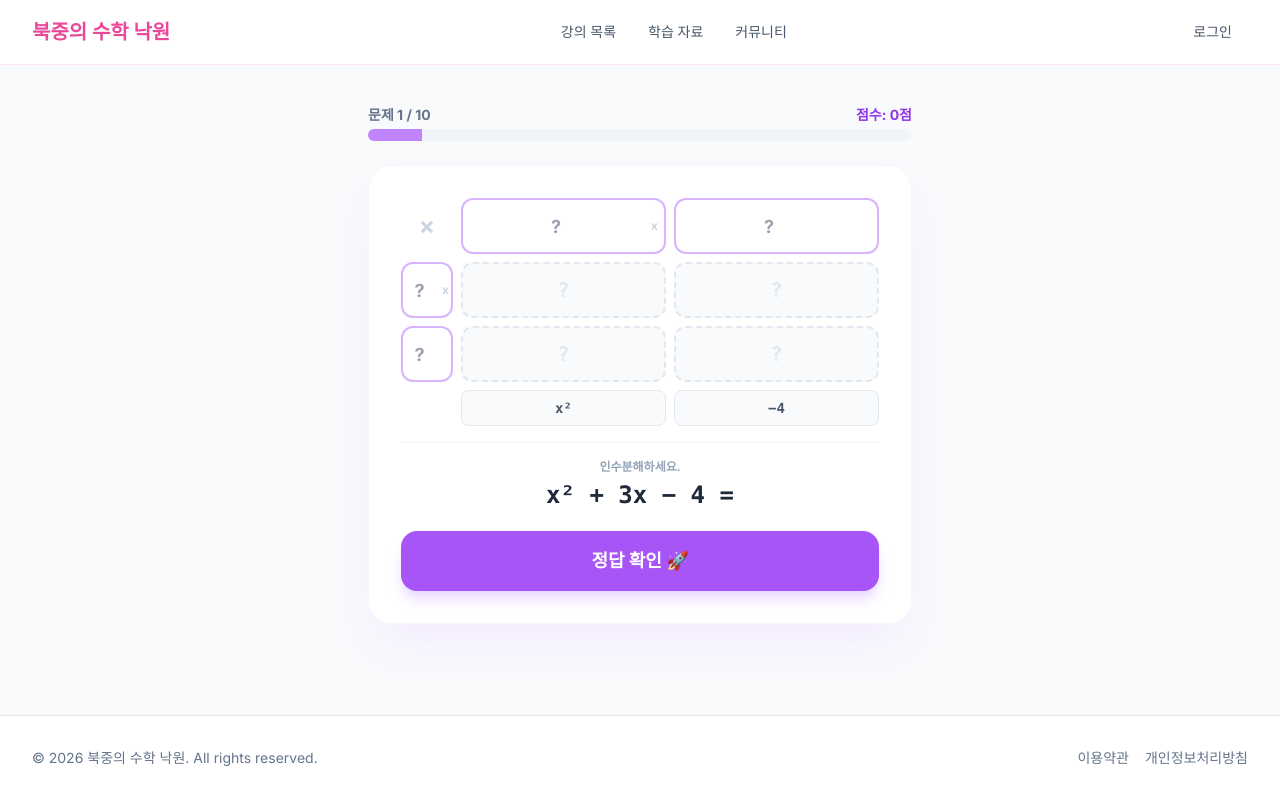
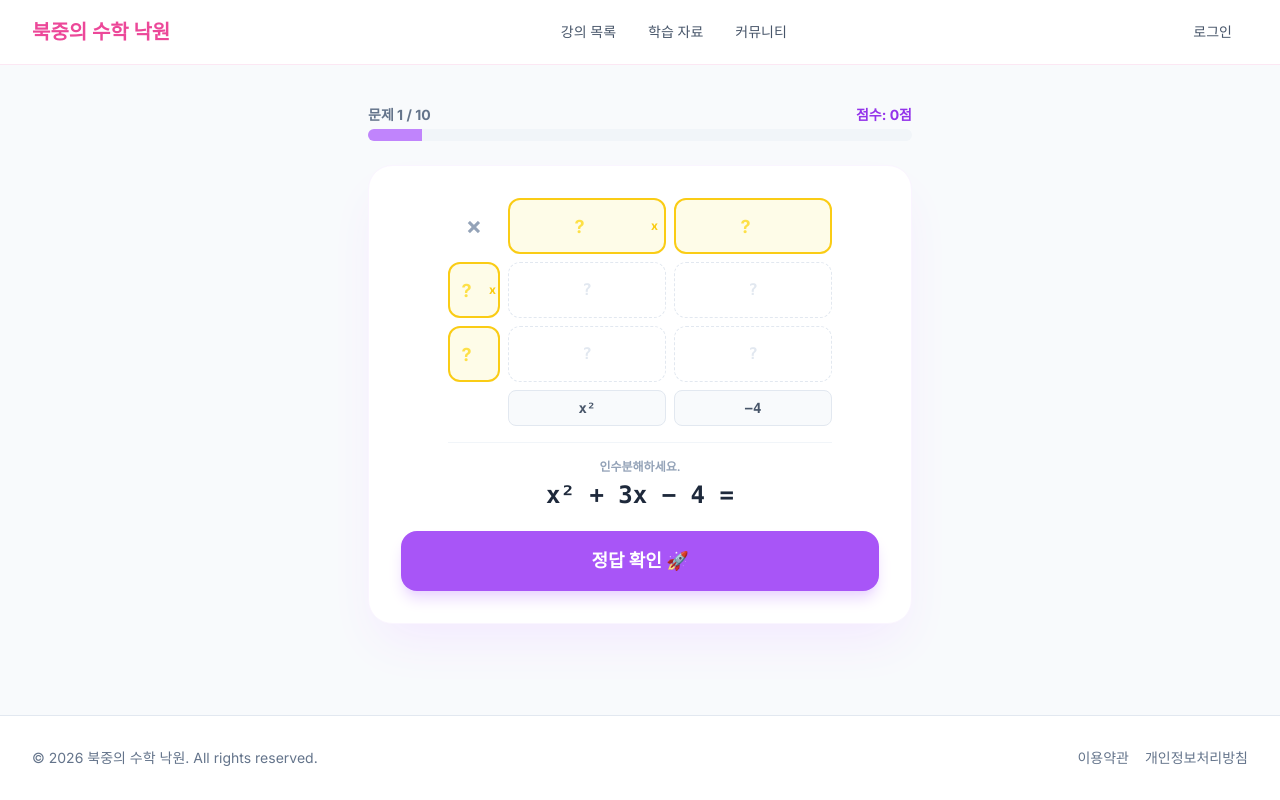
Before and after one commit to gnfkgnvm1-afk/sun, a Next.js app: page /game/factoring in a window 1280 px wide. Built offline with nearby package versions, Linux system fonts and the light colour scheme.

Commit message:
fix: 인수분해 격자 노란 입력칸 4개로 수정 (위행2+왼열2), 식은 맨 아래 표시

```diff
--- a/app/game/factoring/page.tsx
+++ b/app/game/factoring/page.tsx
@@ -2,6 +2,7 @@
 import { useState, useEffect } from "react";
 import Link from "next/link";
 
+// (px+q)(rx+s) = pr·x² + (ps+qr)·x + qs
 type Q = { A:number; B:number; C:number; p:number; q:number; r:number; s:number; hint?:string; };
 
 const ALL:Q[] = [
@@ -27,29 +28,27 @@ const ALL:Q[] = [
   { A:1,  B:0,   C:-36, p:1, q:6,  r:1, s:-6, hint:"합차공식 a²-b²" },
 ];
 
-function shuffle<T>(a:T[]):T[]{const b=[...a];for(let i=b.length-1;i>0;i--){const j=Math.floor(Math.random()*(i+1));[b[i],b[j]]=[b[j],b[i]];}return b;}
+function shuffle<T>(a:T[]):T[]{
+  const b=[...a];
+  for(let i=b.length-1;i>0;i--){const j=Math.floor(Math.random()*(i+1));[b[i],b[j]]=[b[j],b[i]];}
+  return b;
+}
 
-// 이차식 전체 문자열
 function quad(A:number,B:number,C:number){
   let s=A===1?"x²":A===-1?"-x²":`${A}x²`;
   if(B>0)s+=` + ${B}x`;else if(B<0)s+=` − ${Math.abs(B)}x`;
   if(C>0)s+=` + ${C}`;else if(C<0)s+=` − ${Math.abs(C)}`;
   return s;
 }
-// 항 하나 (종류별)
-function term(v:number,k:"x2"|"x"|"c"){
-  if(k==="x2"){if(v===0)return"0";if(v===1)return"x²";if(v===-1)return"−x²";return`${v}x²`;}
-  if(k==="x"){if(v===0)return"0";if(v===1)return"x";if(v===-1)return"−x";return v>0?`${v}x`:`−${Math.abs(v)}x`;}
-  return v>=0?`${v}`:`−${Math.abs(v)}`;
-}
-// 인수 하나 (px+q)
-function factor(p:number,q:number){
+function termX2(v:number){if(v===1)return"x²";if(v===-1)return"−x²";return`${v}x²`;}
+function termX(v:number){if(v===0)return"0";if(v===1)return"x";if(v===-1)return"−x";return v>0?`${v}x`:`−${Math.abs(v)}x`;}
+function termC(v:number){return v>=0?`${v}`:`−${Math.abs(v)}`;}
+function fmtFactor(p:number,q:number){
   const x=p===1?"x":p===-1?"−x":`${p}x`;
   if(q===0)return x;
   return q>0?`${x} + ${q}`:`${x} − ${Math.abs(q)}`;
 }
-// 정답 체크 (순서/전체부호 무관)
-function check(ip:number,iq:number,ir:number,is:number,q:Q){
+function checkAns(ip:number,iq:number,ir:number,is:number,q:Q){
   const ok=(a:number,b:number,c:number,d:number)=>a===q.p&&b===q.q&&c===q.r&&d===q.s;
   return ok(ip,iq,ir,is)||ok(ir,is,ip,iq)||ok(-ip,-iq,-ir,-is)||ok(-ir,-is,-ip,-iq);
 }
@@ -59,58 +58,60 @@ export default function FactoringGame(){
   const [idx,setIdx]=useState(0);
   const [score,setScore]=useState(0);
   const [fb,setFb]=useState(false);
-  const [ok,setOk]=useState(false);
+  const [correct,setCorrect]=useState(false);
   const [over,setOver]=useState(false);
-  const [hint,setHint]=useState(false);
-  const [vP,setVP]=useState(""); // 위 왼(x계수1)
-  const [vQ,setVQ]=useState(""); // 위 오(상수1)
-  const [vR,setVR]=useState(""); // 좌 위(x계수2)
-  const [vS,setVS]=useState(""); // 좌 아래(상수2)
+  const [showHint,setShowHint]=useState(false);
+  // 입력값: 위 행(p=x계수, q=상수), 왼쪽 열(r=x계수, s=상수)
+  const [vP,setVP]=useState(""); // 위행 왼(첫 인수 x계수)
+  const [vQ,setVQ]=useState(""); // 위행 오(첫 인수 상수)
+  const [vR,setVR]=useState(""); // 왼열 위(둘째 인수 x계수)
+  const [vS,setVS]=useState(""); // 왼열 아래(둘째 인수 상수)
 
   useEffect(()=>{setQs(shuffle(ALL).slice(0,10));},[]);
-  if(!qs.length)return<div className="p-20 text-center">불러오는 중...</div>;
+  if(!qs.length)return<div className="p-20 text-center text-lg">불러오는 중...</div>;
 
   const q=qs[idx];
-  const p=parseInt(vP),qn=parseInt(vQ),r=parseInt(vR),s=parseInt(vS);
+  const p=parseInt(vP), qn=parseInt(vQ), r=parseInt(vR), s=parseInt(vS);
   const hp=vP!==""&&!isNaN(p), hq=vQ!==""&&!isNaN(qn);
   const hr=vR!==""&&!isNaN(r), hs=vS!==""&&!isNaN(s);
-  const c11=hp&&hr?p*r:null; // Ax²
-  const c12=hq&&hr?qn*r:null; // 교차1
-  const c21=hp&&hs?p*s:null;  // 교차2
-  const c22=hq&&hs?qn*s:null; // C
+  // 자동 계산되는 내부 셀
+  const c11=hp&&hr?p*r:null;
+  const c12=hq&&hr?qn*r:null;
+  const c21=hp&&hs?p*s:null;
+  const c22=hq&&hs?qn*s:null;
   const crossSum=(c12!==null&&c21!==null)?c12+c21:null;
 
   const submit=()=>{
-    if(!hp||!hq||!hr||!hs){alert("4칸을 모두 채워주세요!");return;}
-    const res=check(p,qn,r,s,q);
-    setOk(res);setFb(true);
-    if(res)setScore(prev=>prev+10);
+    if(!hp||!hq||!hr||!hs){alert("노란 칸을 모두 채워주세요!");return;}
+    const ok=checkAns(p,qn,r,s,q);
+    setCorrect(ok);setFb(true);
+    if(ok)setScore(prev=>prev+10);
   };
   const next=()=>{
-    setFb(false);setHint(false);setVP("");setVQ("");setVR("");setVS("");
+    setFb(false);setShowHint(false);
+    setVP("");setVQ("");setVR("");setVS("");
     if(idx+1<qs.length)setIdx(i=>i+1);else setOver(true);
   };
   const reset=()=>{
     setQs(shuffle(ALL).slice(0,10));setIdx(0);setScore(0);
-    setFb(false);setOk(false);setOver(false);setHint(false);
+    setFb(false);setCorrect(false);setOver(false);setShowHint(false);
     setVP("");setVQ("");setVR("");setVS("");
   };
 
   if(over){
-    const levels=[
-      {min:100,msg:"🏆 완벽! 인수분해 마스터!",color:"text-yellow-500"},
-      {min:80, msg:"🌟 훌륭해요!",color:"text-green-500"},
-      {min:60, msg:"👍 잘했어요!",color:"text-blue-500"},
-      {min:0,  msg:"💪 다시 도전해봐요!",color:"text-purple-500"},
-    ];
-    const lv=levels.find(l=>score>=l.min)!;
+    const lv=[
+      {min:100,msg:"🏆 완벽! 인수분해 마스터!",c:"text-yellow-500"},
+      {min:80, msg:"🌟 훌륭해요!",c:"text-green-500"},
+      {min:60, msg:"👍 잘했어요!",c:"text-blue-500"},
+      {min:0,  msg:"💪 다시 도전해봐요!",c:"text-purple-500"},
+    ].find(l=>score>=l.min)!;
     return(
       <div className="max-w-md mx-auto px-4 py-20 flex flex-col items-center text-center">
         <h1 className="text-4xl font-extrabold mb-6">🎉 게임 완료!</h1>
         <div className="bg-white p-10 rounded-3xl shadow-2xl shadow-purple-100 border border-purple-50 w-full">
           <p className="text-xl text-slate-500 mb-2">최종 점수 (100점 만점)</p>
-          <p className={`text-7xl font-black mb-3 ${lv.color}`}>{score}점</p>
-          <p className={`text-lg font-bold mb-8 ${lv.color}`}>{lv.msg}</p>
+          <p className={`text-7xl font-black mb-3 ${lv.c}`}>{score}점</p>
+          <p className={`text-lg font-bold mb-8 ${lv.c}`}>{lv.msg}</p>
           <div className="flex flex-col gap-3">
             <button onClick={reset} className="py-4 rounded-2xl bg-purple-500 hover:bg-purple-600 text-white font-bold text-lg transition-all active:scale-95">🔄 다시 하기</button>
             <Link href="/playground" className="py-4 rounded-2xl bg-slate-100 hover:bg-slate-200 text-slate-700 font-bold text-lg transition-all text-center">🏠 놀이터로</Link>
@@ -120,15 +121,19 @@ export default function FactoringGame(){
     );
   }
 
-  // 입력 칸 스타일
-  const inp=`w-full h-14 text-center text-lg font-bold border-2 rounded-xl outline-none transition-all ${fb?"bg-slate-100 border-slate-200 text-slate-400 cursor-not-allowed":"border-purple-300 focus:border-purple-500 bg-white text-slate-800"}`;
-  // 내부 자동 셀 스타일
-  const auto=(v:number|null,corner:boolean,target?:number)=>{
-    const base="h-14 flex items-center justify-center font-mono font-bold text-sm border-2 border-dashed rounded-xl transition-all select-none";
-    if(v===null)return`${base} border-slate-200 bg-slate-50 text-slate-200`;
-    if(fb&&corner&&target!==undefined)
+  // 노란색 입력 칸 스타일
+  const yellow=`w-full h-14 text-center text-lg font-bold border-2 rounded-xl outline-none transition-all
+    ${fb
+      ?"bg-yellow-50 border-yellow-200 text-slate-500 cursor-not-allowed"
+      :"border-yellow-400 focus:border-yellow-500 bg-yellow-50 text-slate-800 placeholder-yellow-300"}`;
+
+  // 흰색 자동계산 셀 스타일
+  const autoCell=(v:number|null,isCorner:boolean,target?:number)=>{
+    const base="h-14 flex items-center justify-center font-mono font-bold text-sm md:text-base border border-dashed rounded-xl transition-all select-none";
+    if(v===null)return`${base} border-slate-200 bg-white text-slate-200`;
+    if(fb&&isCorner&&target!==undefined)
       return v===target?`${base} border-green-300 bg-green-50 text-green-700`:`${base} border-red-300 bg-red-50 text-red-500`;
-    return`${base} border-purple-200 bg-purple-50 text-purple-700`;
+    return`${base} border-slate-300 bg-white text-slate-700`;
   };
 
   return(
@@ -149,107 +154,125 @@ export default function FactoringGame(){
         {/* 힌트 */}
         {q.hint&&!fb&&(
           <div className="text-center mb-5">
-            {hint
-              ?<span className="inline-block bg-purple-50 text-purple-600 text-sm font-bold px-5 py-2 rounded-full border border-purple-200">💡 {q.hint}</span>
-              :<button onClick={()=>setHint(true)} className="text-slate-400 hover:text-purple-500 text-sm font-semibold px-5 py-2 rounded-full border border-slate-200 hover:border-purple-200 transition-all">💡 힌트 보기</button>
+            {showHint
+              ?<span className="inline-block bg-yellow-50 text-yellow-600 text-sm font-bold px-5 py-2 rounded-full border border-yellow-300">💡 {q.hint}</span>
+              :<button onClick={()=>setShowHint(true)} className="text-slate-400 hover:text-yellow-500 text-sm font-semibold px-5 py-2 rounded-full border border-slate-200 hover:border-yellow-300 transition-all">💡 힌트 보기</button>
             }
           </div>
         )}
 
-        {/* ── 십자가 격자 ── */}
-        <div className="grid gap-2 mb-2" style={{gridTemplateColumns:"52px 1fr 1fr"}}>
+        {/* ══════════════════════════════
+            십자가 격자 (이미지와 동일 구조)
 
-          {/* 행0: × | p입력(x계수) | q입력(상수) */}
+            구조:
+            [×]   | [노란 입력: p·x계수] | [노란 입력: q·상수]
+            [노란 입력: r·x계수] | [자동: p*r x²] | [자동: q*r x]
+            [노란 입력: s·상수]  | [자동: p*s x]  | [자동: q*s]
+                  | [레이블: Ax²]        | [레이블: C]
+            ══════════════════════════════ */}
+        <div className="max-w-sm mx-auto mb-2">
+          <div className="grid gap-2" style={{gridTemplateColumns:"52px 1fr 1fr"}}>
+
+            {/* ─ 행 0: × | 노란입력(p) | 노란입력(q) ─ */}
             <div className="h-14 flex items-center justify-center">
-            <span className="text-2xl font-bold text-slate-300">×</span>
+              <span className="text-2xl font-bold text-slate-400">×</span>
             </div>
+            {/* 노란 입력: 첫 번째 인수 x계수 (p) */}
             <div className="relative">
-            <input type="number" value={vP} onChange={e=>setVP(e.target.value)} disabled={fb} className={inp} placeholder="?"/>
-            <span className="absolute right-2 top-1/2 -translate-y-1/2 text-xs text-slate-300 pointer-events-none font-bold">x</span>
+              <input
+                type="number" value={vP} onChange={e=>setVP(e.target.value)}
+                disabled={fb} className={yellow} placeholder="?"
+              />
+              <span className="absolute right-2 top-1/2 -translate-y-1/2 text-xs text-yellow-400 pointer-events-none font-bold select-none">x</span>
             </div>
-          <div>
-            <input type="number" value={vQ} onChange={e=>setVQ(e.target.value)} disabled={fb} className={inp} placeholder="?"/>
+            {/* 노란 입력: 첫 번째 인수 상수 (q) */}
+            <input type="number" value={vQ} onChange={e=>setVQ(e.target.value)} disabled={fb} className={yellow} placeholder="?"/>
+
+            {/* ─ 행 1: 노란입력(r) | 자동(p*r x²) | 자동(q*r x) ─ */}
+            {/* 노란 입력: 두 번째 인수 x계수 (r) */}
+            <div className="relative">
+              <input
+                type="number" value={vR} onChange={e=>setVR(e.target.value)}
+                disabled={fb} className={yellow} placeholder="?"
+              />
+              <span className="absolute right-1 top-1/2 -translate-y-1/2 text-xs text-yellow-400 pointer-events-none font-bold select-none">x</span>
+            </div>
+            {/* 자동: p*r → Ax² */}
+            <div className={autoCell(c11,true,q.A)}>
+              {c11!==null?termX2(c11):<span className="text-slate-200">?</span>}
+            </div>
+            {/* 자동: q*r → 교차항1 */}
+            <div className={autoCell(c12,false)}>
+              {c12!==null?termX(c12):<span className="text-slate-200">?</span>}
             </div>
 
-          {/* 행1: r입력(x계수) | pr·x²(자동) | qr·x(자동) */}
-          <div className="relative">
-            <input type="number" value={vR} onChange={e=>setVR(e.target.value)} disabled={fb} className={inp} placeholder="?"/>
-            <span className="absolute right-1 top-1/2 -translate-y-1/2 text-xs text-slate-300 pointer-events-none font-bold">x</span>
+            {/* ─ 행 2: 노란입력(s) | 자동(p*s x) | 자동(q*s) ─ */}
+            {/* 노란 입력: 두 번째 인수 상수 (s) */}
+            <input type="number" value={vS} onChange={e=>setVS(e.target.value)} disabled={fb} className={yellow} placeholder="?"/>
+            {/* 자동: p*s → 교차항2 */}
+            <div className={autoCell(c21,false)}>
+              {c21!==null?termX(c21):<span className="text-slate-200">?</span>}
             </div>
-          <div className={auto(c11,true,q.A)}>
-            {c11!==null?term(c11,"x2"):<span className="text-slate-200 text-xl">?</span>}
-          </div>
-          <div className={auto(c12,false)}>
-            {c12!==null?term(c12,"x"):<span className="text-slate-200 text-xl">?</span>}
+            {/* 자동: q*s → C */}
+            <div className={autoCell(c22,true,q.C)}>
+              {c22!==null?termC(c22):<span className="text-slate-200">?</span>}
             </div>
 
-          {/* 행2: s입력(상수) | ps·x(자동) | qs(자동) */}
-          <div>
-            <input type="number" value={vS} onChange={e=>setVS(e.target.value)} disabled={fb} className={inp} placeholder="?"/>
+            {/* ─ 행 3: 레이블 (Ax², C) ─ */}
+            <div/>
+            <div className="h-9 flex items-center justify-center bg-slate-50 border border-slate-200 rounded-lg">
+              <span className="font-mono font-bold text-slate-600 text-sm">{termX2(q.A)}</span>
             </div>
-          <div className={auto(c21,false)}>
-            {c21!==null?term(c21,"x"):<span className="text-slate-200 text-xl">?</span>}
+            <div className="h-9 flex items-center justify-center bg-slate-50 border border-slate-200 rounded-lg">
+              <span className="font-mono font-bold text-slate-600 text-sm">{termC(q.C)}</span>
             </div>
-          <div className={auto(c22,true,q.C)}>
-            {c22!==null?term(c22,"c"):<span className="text-slate-200 text-xl">?</span>}
           </div>
         </div>
 
-        {/* ── 맨 아래 레이블 행 (Ax², Bx, C) ── */}
-        <div className="grid gap-2 mb-1" style={{gridTemplateColumns:"52px 1fr 1fr"}}>
-          <div/>
-          <div className="flex items-center justify-center h-9 bg-slate-50 border border-slate-200 rounded-lg">
-            <span className="font-mono font-bold text-slate-600 text-sm">{term(q.A,"x2")}</span>
+        {/* 교차항 합 실시간 피드백 */}
+        {!fb&&crossSum!==null&&(
+          <div className={`text-center text-xs mb-1 font-semibold ${crossSum===q.B?"text-green-500":"text-orange-400"}`}>
+            교차항 합: {termX(crossSum)} {crossSum===q.B?"✅ 맞아요!":"(목표: "+termX(q.B)+")"}
           </div>
-          <div className="flex items-center justify-center h-9 bg-slate-50 border border-slate-200 rounded-lg">
-            <span className="font-mono font-bold text-slate-600 text-sm">{term(q.C,"c")}</span>
-          </div>
+        )}
+
+        {/* ── 인수분해하세요 + 전체 식 (맨 아래) ── */}
+        <div className="max-w-sm mx-auto mt-4 mb-5 pt-4 border-t border-slate-100 text-center">
+          <p className="text-xs text-slate-400 font-semibold mb-1">인수분해하세요.</p>
+          <p className="font-mono text-2xl font-extrabold text-slate-800">{quad(q.A,q.B,q.C)} =</p>
         </div>
 
-        {/* ── "인수분해하세요." + 전체 식 (맨 아래) ── */}
-        <div className="mt-4 mb-5 border-t border-slate-100 pt-4">
-          <p className="text-xs text-slate-400 font-semibold mb-1 text-center">인수분해하세요.</p>
-          <p className="font-mono text-center text-xl md:text-2xl font-extrabold text-slate-800">
-            {quad(q.A,q.B,q.C)} =
-          </p>
-          {/* 교차항 합 실시간 표시 */}
-          {!fb&&crossSum!==null&&(
-            <p className={`text-center text-xs mt-2 font-semibold ${crossSum===q.B?"text-green-500":"text-orange-400"}`}>
-              교차항 합: {term(crossSum,"x")} {crossSum===q.B?"✅ 맞아요!":"(목표: "+term(q.B,"x")+")"}
-            </p>
-          )}
-        </div>
-
-        {/* ── 제출 버튼 / 피드백 ── */}
+        {/* ── 제출 / 피드백 ── */}
         {!fb?(
           <button onClick={submit} className="w-full py-4 rounded-2xl bg-purple-500 hover:bg-purple-600 text-white font-bold text-lg transition-all shadow-lg shadow-purple-200 active:scale-95">
             정답 확인 🚀
           </button>
         ):(
           <div>
-            <div className={`text-2xl font-bold text-center mb-4 ${ok?"text-green-500":"text-red-500"}`}>
-              {ok?"🎉 정답입니다!":"🥲 틀렸어요!"}
+            <div className={`text-2xl font-bold text-center mb-4 ${correct?"text-green-500":"text-red-500"}`}>
+              {correct?"🎉 정답입니다!":"🥲 틀렸어요!"}
             </div>
-            {/* 정답 해설 */}
             <div className="bg-slate-50 rounded-2xl p-5 mb-4 border border-slate-100">
               <p className="text-xs text-slate-400 font-bold text-center mb-3">올바른 인수분해</p>
               <p className="font-mono text-center text-slate-600 mb-1">{quad(q.A,q.B,q.C)}</p>
               <p className="text-center text-slate-400 text-sm mb-2">＝</p>
-              <p className="font-mono text-center text-xl font-extrabold text-purple-600 mb-4">({factor(q.p,q.q)})({factor(q.r,q.s)})</p>
+              <p className="font-mono text-center text-xl font-extrabold text-purple-600 mb-4">
+                ({fmtFactor(q.p,q.q)})({fmtFactor(q.r,q.s)})
+              </p>
               {/* 정답 격자 */}
               <div className="grid gap-1 max-w-xs mx-auto text-xs font-mono" style={{gridTemplateColumns:"52px 1fr 1fr"}}>
                 <div className="h-9 flex items-center justify-center text-slate-300 font-bold">×</div>
-                <div className="h-9 flex items-center justify-center bg-purple-100 text-purple-700 font-bold rounded-lg">{term(q.p,"x")}</div>
-                <div className="h-9 flex items-center justify-center bg-purple-100 text-purple-700 font-bold rounded-lg">{q.q>=0?`+${q.q}`:q.q}</div>
-                <div className="h-9 flex items-center justify-center bg-purple-100 text-purple-700 font-bold rounded-lg">{term(q.r,"x")}</div>
-                <div className="h-9 flex items-center justify-center bg-green-50 text-green-700 rounded-lg border border-green-200">{term(q.p*q.r,"x2")}</div>
-                <div className="h-9 flex items-center justify-center bg-blue-50 text-blue-600 rounded-lg border border-blue-200">{term(q.q*q.r,"x")}</div>
-                <div className="h-9 flex items-center justify-center bg-purple-100 text-purple-700 font-bold rounded-lg">{q.s>=0?`+${q.s}`:q.s}</div>
-                <div className="h-9 flex items-center justify-center bg-blue-50 text-blue-600 rounded-lg border border-blue-200">{term(q.p*q.s,"x")}</div>
-                <div className="h-9 flex items-center justify-center bg-green-50 text-green-700 rounded-lg border border-green-200">{term(q.q*q.s,"c")}</div>
+                <div className="h-9 flex items-center justify-center bg-yellow-100 text-yellow-700 font-bold rounded-lg border border-yellow-300">{termX(q.p)}</div>
+                <div className="h-9 flex items-center justify-center bg-yellow-100 text-yellow-700 font-bold rounded-lg border border-yellow-300">{termC(q.q)}</div>
+                <div className="h-9 flex items-center justify-center bg-yellow-100 text-yellow-700 font-bold rounded-lg border border-yellow-300">{termX(q.r)}</div>
+                <div className="h-9 flex items-center justify-center bg-white text-slate-700 rounded-lg border border-slate-200">{termX2(q.p*q.r)}</div>
+                <div className="h-9 flex items-center justify-center bg-white text-slate-600 rounded-lg border border-slate-200">{termX(q.q*q.r)}</div>
+                <div className="h-9 flex items-center justify-center bg-yellow-100 text-yellow-700 font-bold rounded-lg border border-yellow-300">{termC(q.s)}</div>
+                <div className="h-9 flex items-center justify-center bg-white text-slate-600 rounded-lg border border-slate-200">{termX(q.p*q.s)}</div>
+                <div className="h-9 flex items-center justify-center bg-white text-slate-700 rounded-lg border border-slate-200">{termC(q.q*q.s)}</div>
               </div>
               <p className="text-xs text-slate-400 text-center mt-2">
-                교차항: {term(q.q*q.r,"x")} + {term(q.p*q.s,"x")} = {term(q.B,"x")}
+                교차항: {termX(q.q*q.r)} + {termX(q.p*q.s)} = {termX(q.B)}
               </p>
             </div>
             <button onClick={next} className="w-full py-4 rounded-2xl bg-purple-500 hover:bg-purple-600 text-white font-bold text-lg transition-all shadow-lg shadow-purple-200 active:scale-95">
```
Lines whose indentation alone changed are shown as unchanged.
